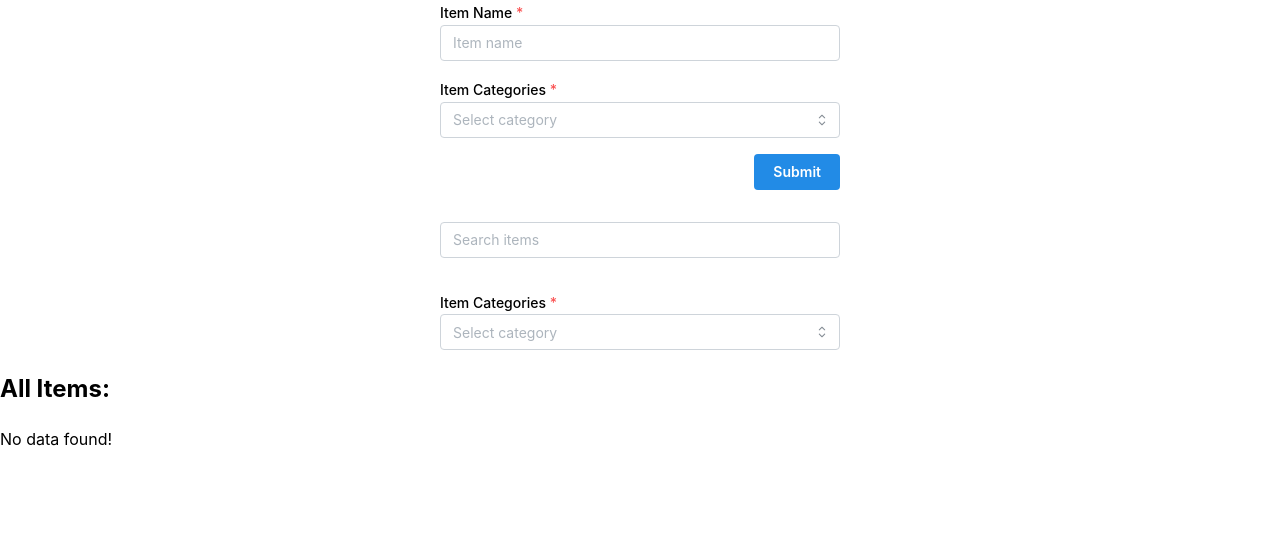
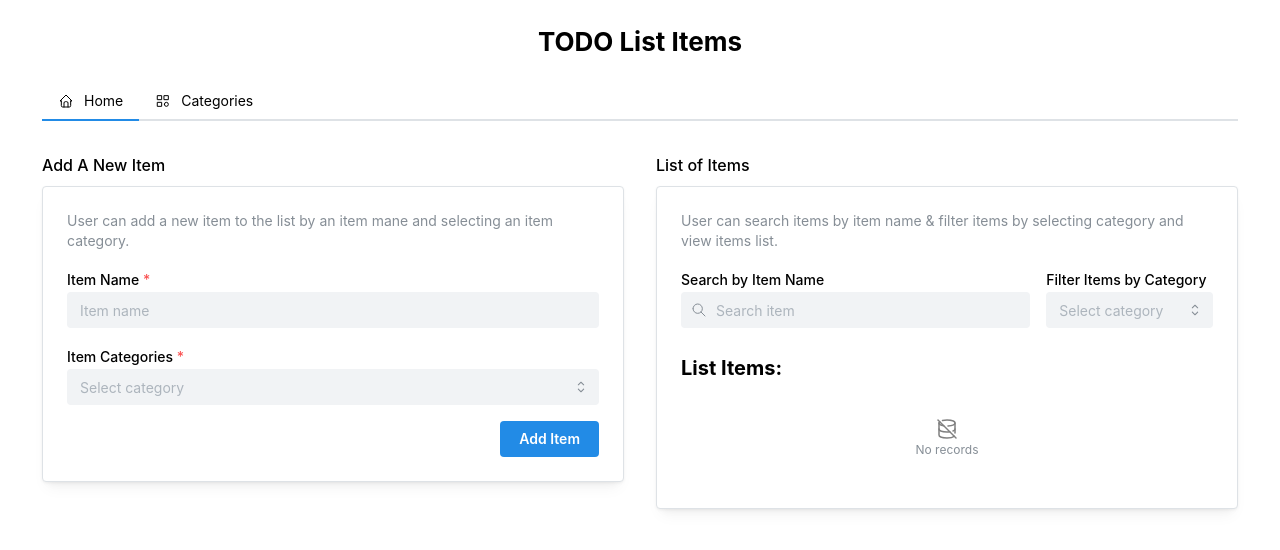
Before and after one commit to MDSanju/todo-lists-app, a React (Vite) app: page / in a window 1280 px wide. Shown: the top 550 px of the page. Built offline with nearby package versions, Linux system fonts and the light colour scheme.

Commit message:
Clipboard copy feature & all bugs fix [DONE]

```diff
--- a/package.json
+++ b/package.json
@@ -26,8 +26,10 @@
     "@tiptap/extension-link": "^2.1.12",
     "@tiptap/react": "^2.1.12",
     "@tiptap/starter-kit": "^2.1.12",
+    "clipboard-polyfill": "^4.0.1",
     "dayjs": "^1.11.10",
     "embla-carousel-react": "^8.0.0-rc14",
+    "postcss-preset-mantine": "^1.9.0",
     "react": "^18.2.0",
     "react-dom": "^18.2.0",
     "react-router": "^6.17.0-pre.2",
--- a/src/Pages/Categories/Categories.tsx
+++ b/src/Pages/Categories/Categories.tsx
@@ -1,7 +1,18 @@
 /* eslint-disable @typescript-eslint/no-explicit-any */
 import React, { useContext, useEffect, useState } from "react";
+import { useNavigate } from "react-router-dom";
 import { useForm, isNotEmpty } from "@mantine/form";
-import { Button, Group, TextInput, Box } from "@mantine/core";
+import {
+  Button,
+  Group,
+  TextInput,
+  Box,
+  Title,
+  Tabs,
+  Grid,
+  rem,
+} from "@mantine/core";
+import { IconCategory, IconHome } from "@tabler/icons-react";
 
 import { Category } from "../../types";
 import { ListContext } from "../../context";
@@ -10,6 +21,10 @@ import { capitalizeFirstLetter } from "../../Shared/utils";
 const Categories = () => {
   const { createCategory } = useContext(ListContext);
   const [categories, setCategories] = useState<Category[]>([]);
+
+  const navigate = useNavigate();
+
+  const iconStyle = { width: rem(16), height: rem(16) };
 
   const createCategoryForm = useForm({
     initialValues: {
@@ -30,6 +45,14 @@ const Categories = () => {
     createCategoryForm.reset();
   };
 
+  const landHome = () => {
+    navigate("/home");
+  };
+
+  const landCategories = () => {
+    navigate("/categories");
+  };
+
   const allCategoriesArray: Category[] = categories.map((category: any) => ({
     category: capitalizeFirstLetter(category?.category),
   }));
@@ -47,11 +70,42 @@ const Categories = () => {
   }, []);
 
   return (
+    <Box style={{ margin: "24px 42px 64px 42px" }}>
+      <Title
+        order={2}
+        mb={24}
+        style={{ display: "flex", justifyContent: "center" }}
+      >
+        TODO List Items
+      </Title>
+
       <Box>
+        <Tabs defaultValue="categories">
+          <Tabs.List>
+            <Tabs.Tab
+              value="gallery"
+              onClick={landHome}
+              leftSection={<IconHome stroke={1.5} style={iconStyle} />}
+            >
+              Home
+            </Tabs.Tab>
+            <Tabs.Tab
+              value="categories"
+              onClick={landCategories}
+              leftSection={<IconCategory stroke={1.5} style={iconStyle} />}
+            >
+              Categories
+            </Tabs.Tab>
+          </Tabs.List>
+        </Tabs>
+      </Box>
+
+      <Grid gutter="xl">
+        <Grid.Col span={{ base: 12, md: 6, lg: 6 }}>
           <Box
             component="form"
-        maw={400}
-        mx="auto"
+            mt={48}
+            style={{ width: "100%" }}
             onSubmit={createCategoryForm.onSubmit((values) =>
               handleCreateCategory(values)
             )}
@@ -59,6 +113,7 @@ const Categories = () => {
             <TextInput
               label="Category Name"
               placeholder="Category name"
+              variant="filled"
               withAsterisk
               {...createCategoryForm.getInputProps("category")}
             />
@@ -67,8 +122,10 @@ const Categories = () => {
               <Button type="submit">Submit</Button>
             </Group>
           </Box>
+        </Grid.Col>
 
-      <Box mt="md" mx="auto">
+        <Grid.Col span={{ base: 12, md: 6, lg: 6 }}>
+          <Box mt={48} style={{ width: "100%" }}>
             <h2>All Categories:</h2>
             {primitiveCategories.length > 0 ? (
               <ul>
@@ -80,6 +137,8 @@ const Categories = () => {
               <p>No data found!</p>
             )}
           </Box>
+        </Grid.Col>
+      </Grid>
     </Box>
   );
 };
--- a/src/Pages/Home/Home.tsx
+++ b/src/Pages/Home/Home.tsx
@@ -1,5 +1,6 @@
 /* eslint-disable @typescript-eslint/no-explicit-any */
 import React, { useContext, useEffect, useState } from "react";
+import { useNavigate } from "react-router-dom";
 import { useForm, isNotEmpty } from "@mantine/form";
 import {
   Button,
@@ -8,7 +9,24 @@ import {
   Box,
   Select,
   CloseButton,
+  Grid,
+  Title,
+  Tabs,
+  rem,
+  Card,
+  Text,
+  Alert,
+  Tooltip,
+  Pagination,
 } from "@mantine/core";
+import {
+  IconCategory,
+  IconCopy,
+  IconDatabaseOff,
+  IconHome,
+  IconListDetails,
+  IconSearch,
+} from "@tabler/icons-react";
 
 import { ListContext } from "../../context";
 import { Category, Item, SelectInput } from "../../types";
@@ -20,6 +38,23 @@ const Home = () => {
   const [items, setItems] = useState<Item[]>([]);
   const [searchQuery, setSearchQuery] = useState<string>("");
   const [findItem, setFindItem] = useState<string>("");
+  const [copied, setCopied] = useState(false);
+  const [currentPage, setCurrentPage] = useState(1);
+
+  const itemsPerPage = 5;
+
+  const navigate = useNavigate();
+
+  const iconStyle = { width: rem(16), height: rem(16) };
+
+  const allCategoriesArray: SelectInput[] = categories.map((category: any) => ({
+    value: capitalizeFirstLetter(category?.category),
+    label: category?.category,
+  }));
+
+  const selectCategory = [
+    ...new Set(allCategoriesArray.map((category) => category.value)),
+  ].map((value) => ({ value, label: value }));
 
   const createItemForm = useForm({
     initialValues: {
@@ -29,7 +64,11 @@ const Home = () => {
 
     validate: {
       itemName: isNotEmpty("Item name is required!"),
-      itemCategory: isNotEmpty("Select an item category!"),
+      itemCategory: isNotEmpty(
+        selectCategory.length
+          ? "Select an item category!"
+          : "Please create categories!"
+      ),
     },
   });
 
@@ -42,27 +81,38 @@ const Home = () => {
     createItemForm.reset();
   };
 
-  const allCategoriesArray: SelectInput[] = categories.map((category: any) => ({
-    value: capitalizeFirstLetter(category?.category),
-    label: category?.category,
-  }));
+  const uniqueItemIdentifiers = new Set();
 
-  const selectCategory = [
-    ...new Set(allCategoriesArray.map((category) => category.value)),
-  ].map((value) => ({ value, label: value }));
+  const uniqueItems = items.filter((item) => {
+    const itemIdentifier = `${item.itemName.toLowerCase()}-${item.itemCategory.toLowerCase()}`;
+    if (uniqueItemIdentifiers.has(itemIdentifier)) {
+      return false;
+    }
+
+    uniqueItemIdentifiers.add(itemIdentifier);
+    return true;
+  });
+
+  const handlePageChange = (newPage: any) => {
+    setCurrentPage(newPage);
+  };
+
+  const startIndex = (currentPage - 1) * itemsPerPage;
+  const endIndex = Math.min(startIndex + itemsPerPage, uniqueItems.length);
+  const itemsToShow = uniqueItems.slice(startIndex, endIndex);
 
   let filteredItems;
 
   if (searchQuery.length > 0) {
-    filteredItems = items.filter((item) =>
+    filteredItems = uniqueItems.filter((item) =>
       item.itemName.toLowerCase().includes(searchQuery?.toLowerCase())
     );
   } else if (findItem.length > 0) {
-    filteredItems = items.filter((item) =>
+    filteredItems = uniqueItems.filter((item) =>
       item.itemCategory.toLowerCase().includes(findItem?.toLowerCase())
     );
   } else {
-    filteredItems = items;
+    filteredItems = itemsToShow;
   }
 
   const itemCategoriesArray: SelectInput[] = items.map((item: any) => ({
@@ -82,6 +132,27 @@ const Home = () => {
     }
   };
 
+  const landHome = () => {
+    navigate("/home");
+  };
+
+  const landCategories = () => {
+    navigate("/categories");
+  };
+
+  const copyToClipboard = async (text: any) => {
+    try {
+      await navigator.clipboard.writeText(text);
+      setCopied(true);
+
+      setTimeout(() => {
+        setCopied(false);
+      }, 2000);
+    } catch (error) {
+      console.error("Failed to copy to clipboard:", error);
+    }
+  };
+
   useEffect(() => {
     const storedCategories = JSON.parse(
       localStorage.getItem("categoryList") || "[]"
@@ -97,16 +168,57 @@ const Home = () => {
   }, []);
 
   return (
+    <Box style={{ margin: "24px 42px 64px 42px" }}>
+      <Title
+        order={2}
+        mb={24}
+        style={{ display: "flex", justifyContent: "center" }}
+      >
+        TODO List Items
+      </Title>
+
       <Box>
+        <Tabs defaultValue="gallery">
+          <Tabs.List>
+            <Tabs.Tab
+              value="gallery"
+              onClick={landHome}
+              leftSection={<IconHome stroke={1.5} style={iconStyle} />}
+            >
+              Home
+            </Tabs.Tab>
+            <Tabs.Tab
+              value="categories"
+              onClick={landCategories}
+              leftSection={<IconCategory stroke={1.5} style={iconStyle} />}
+            >
+              Categories
+            </Tabs.Tab>
+          </Tabs.List>
+        </Tabs>
+      </Box>
+
+      <Grid gutter="xl">
+        <Grid.Col span={{ base: 12, md: 6, lg: 6 }}>
+          <Text fw={500} mt={32} mb={8}>
+            Add A New Item
+          </Text>
+          <Card shadow="sm" withBorder>
             <Box
               component="form"
-        maw={400}
-        mx="auto"
-        onSubmit={createItemForm.onSubmit((values) => handleCreateItem(values))}
+              style={{ width: "100%", padding: "8px 8px" }}
+              onSubmit={createItemForm.onSubmit((values) =>
+                handleCreateItem(values)
+              )}
             >
+              <Text size="sm" c="gray" mb={16}>
+                User can add a new item to the list by an item mane and
+                selecting an item category.
+              </Text>
               <TextInput
                 label="Item Name"
                 placeholder="Item name"
+                variant="filled"
                 withAsterisk
                 {...createItemForm.getInputProps("itemName")}
               />
@@ -114,6 +226,7 @@ const Home = () => {
               <Select
                 label="Item Categories"
                 placeholder="Select category"
+                variant="filled"
                 data={selectCategory}
                 withScrollArea={false}
                 styles={{ dropdown: { maxHeight: 200, overflowY: "auto" } }}
@@ -124,15 +237,34 @@ const Home = () => {
               />
 
               <Group justify="flex-end" mt="md">
-          <Button type="submit">Submit</Button>
+                <Button type="submit">Add Item</Button>
               </Group>
             </Box>
+          </Card>
+        </Grid.Col>
 
-      <Box mx="auto" mt="xl" style={{ width: "400px" }}>
+        <Grid.Col span={{ base: 12, md: 6, lg: 6 }}>
+          <Text fw={500} mt={32} mb={8}>
+            List of Items
+          </Text>
+          <Card shadow="sm" withBorder mb={48}>
+            <Box style={{ width: "100%", padding: "8px 8px" }}>
+              <Text size="sm" c="gray" mb={16}>
+                User can search items by item name & filter items by selecting
+                category and view items list.
+              </Text>
+              <Grid>
+                <Grid.Col span={{ base: 12, md: 8, lg: 8 }}>
+                  <Box>
                     <TextInput
-          placeholder="Search items"
+                      label="Search by Item Name"
+                      placeholder="Search item"
+                      variant="filled"
+                      leftSection={<IconSearch size={16} stroke={1.5} />}
                       value={searchQuery}
-          onChange={(event) => setSearchQuery(event.currentTarget.value)}
+                      onChange={(event) =>
+                        setSearchQuery(event.currentTarget.value)
+                      }
                       rightSection={
                         <CloseButton
                           c="gray"
@@ -144,35 +276,91 @@ const Home = () => {
                       }
                     />
                   </Box>
-
-      <Box mx="auto" mt="xl" style={{ width: "400px" }}>
+                </Grid.Col>
+                <Grid.Col span={{ base: 12, md: 4, lg: 4 }}>
+                  <Box>
                     <Select
-          label="Item Categories"
+                      label="Filter Items by Category"
                       placeholder="Select category"
+                      variant="filled"
                       data={selectData}
                       withScrollArea={false}
-          styles={{ dropdown: { maxHeight: 200, overflowY: "auto" } }}
-          mt="md"
-          withAsterisk
+                      styles={{
+                        dropdown: { maxHeight: 200, overflowY: "auto" },
+                      }}
                       clearable
                       onChange={findByCategory}
                     />
                   </Box>
+                </Grid.Col>
+              </Grid>
 
-      <Box mt="md" mx="auto">
-        <h2>All Items:</h2>
+              <Box mt="md">
+                <Text fw={700} mt={24} mb={8} size="xl">
+                  List Items:
+                </Text>
                 {filteredItems.length > 0 ? (
-          <ul>
+                  <>
                     {filteredItems.map((item, index) => (
-              <li key={index}>
-                {item.itemName} - {item.itemCategory}
-              </li>
+                      <Box key={index} mb={16}>
+                        <Group justify="space-between" grow gap={0}>
+                          <Alert
+                            variant="light"
+                            color="rgba(27, 117, 135, 0.65)"
+                            title={item.itemName}
+                            icon={<IconListDetails size={20} stroke={1.5} />}
+                            style={{ width: "86%" }}
+                          >
+                            Category: {item.itemCategory}
+                          </Alert>
+
+                          <Box style={{ width: "8%", paddingLeft: "8px" }}>
+                            <Tooltip
+                              label={copied ? "Copied!" : "Copy Clipboard!"}
+                              withArrow
+                            >
+                              <IconCopy
+                                size={25}
+                                stroke={1.5}
+                                color="gray"
+                                cursor="pointer"
+                                onClick={() => copyToClipboard(item.itemName)}
+                              />
+                            </Tooltip>
+                          </Box>
+                        </Group>
+                      </Box>
                     ))}
-          </ul>
+                  </>
                 ) : (
-          <p>No data found!</p>
+                  <Box
+                    style={{
+                      display: "flex",
+                      flexDirection: "column",
+                      justifyContent: "center",
+                      alignItems: "center",
+                      padding: "24px",
+                    }}
+                  >
+                    <IconDatabaseOff color="gray" size={24} stroke={1.5} />
+                    <Text fz="xs" color="gray">
+                      No records
+                    </Text>
+                  </Box>
                 )}
               </Box>
+            </Box>
+            {searchQuery.length === 0 && findItem.length === 0 && (
+              <Pagination
+                total={Math.ceil(uniqueItems.length / itemsPerPage)}
+                value={currentPage}
+                onChange={handlePageChange}
+                mb={16}
+              />
+            )}
+          </Card>
+        </Grid.Col>
+      </Grid>
     </Box>
   );
 };
```
Also changed, not shown: 1 other file (tests, documents, lock files or other folders). Lines whose indentation alone changed are shown as unchanged.
